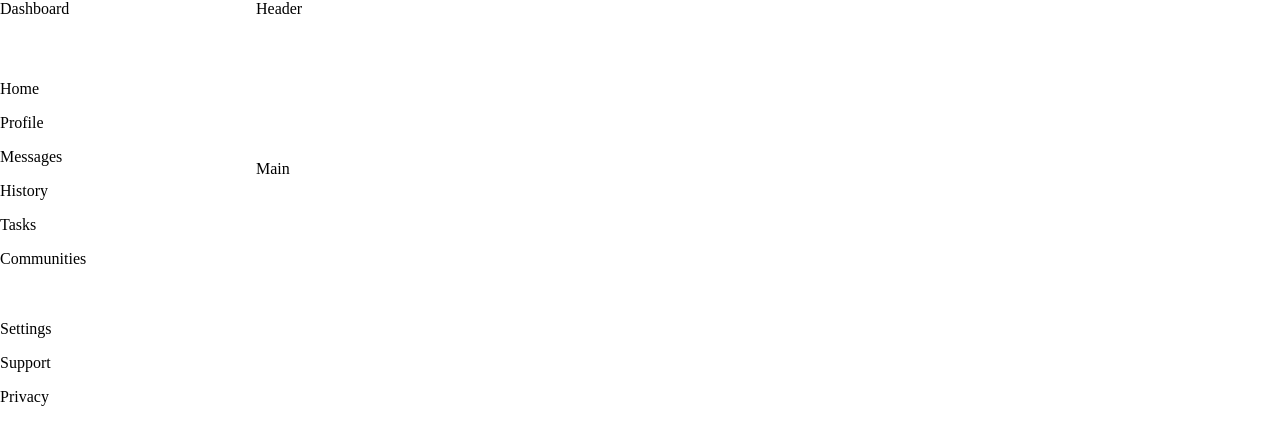
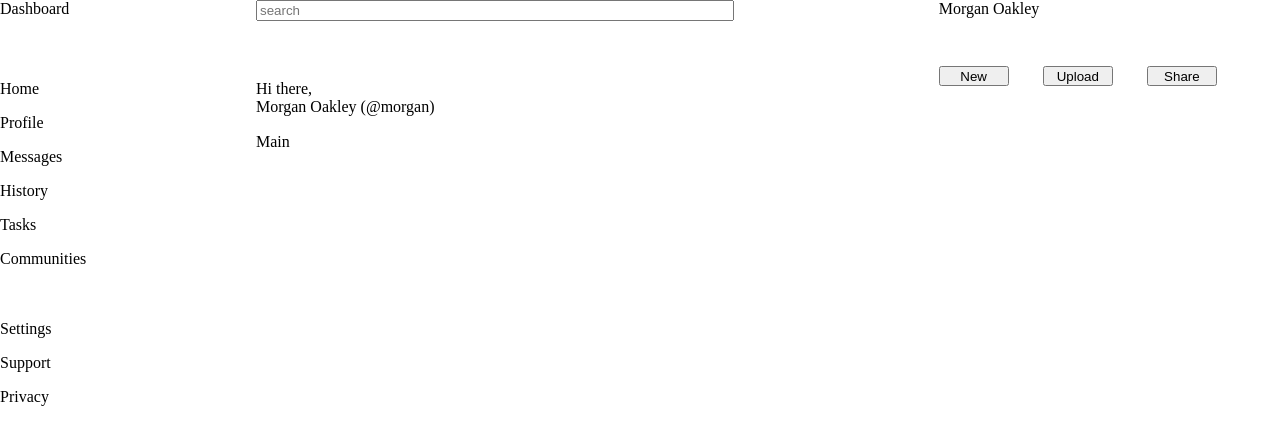
Before and after one commit to Dewa-Wono-Ichsan/project-dashboard, a plain HTML site: page index.html in a window 1280 px wide. Drawn offline with Linux system fonts and the light colour scheme.

Commit message:
Add basic structure for item in header
Set layout for search bar, user information, and button in header.

```diff
--- a/index.html
+++ b/index.html
@@ -7,7 +7,24 @@
     <link rel="stylesheet" href="style.css">
 </head>
 <body>
-    <header>Header</header>
+    <header>
+        <div class="left">
+            <input type="search" placeholder="search">
+            <div>
+                <span>Hi there,</span>
+                <br>
+                <span>Morgan Oakley (@morgan)</span>
+            </div>
+        </div>
+        <div class="right">
+            <span>Morgan Oakley</span>
+            <div class="btn">
+                <button>New</button>
+                <button>Upload</button>
+                <button>Share</button>
+            </div>
+        </div>
+    </header>
     <div class="sidebar">
         <span class="dashboard">Dashboard</span>
         <span class="home">
--- a/style.css
+++ b/style.css
@@ -3,11 +3,34 @@ body {
     height: 100dvh;
     display: grid;
     grid-template-columns: 1fr 4fr;
-    grid-template-rows: 1fr 4fr;
+    grid-template-rows: 1fr 5fr;
 }
 
 header {
     grid-column: 2;
+    display: grid;
+    grid-template-columns: 2fr 1fr;
+}
+
+header > .left {
+    display: grid;
+    grid-template-rows: 5rem 1fr;
+    align-items: start;
+}
+
+input[type='search'] {
+    width: 70%;
+}
+
+header > .right,
+.right > .btn {
+    display: grid;
+}
+
+.right > .btn {
+    grid-template-columns: repeat(auto-fit, 70px);
+    grid-template-rows: 20px;
+    gap: calc(10%);
 }
 
 .sidebar {
```
